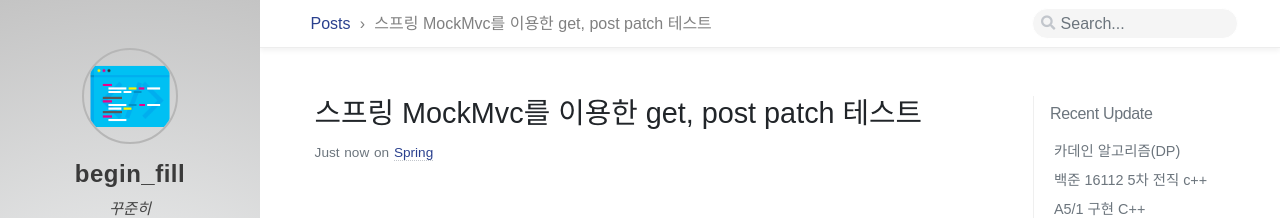
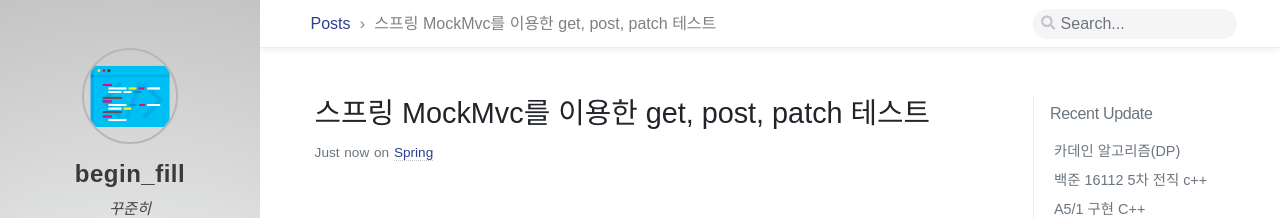
Before and after one commit to ip99202/ip99202.github.io, a Jekyll site: the page built from _posts/2021-01-21-스프링-MockMvc-테스트.md, in a window 1280 px wide and 900 px high. Shown: the top 218 px of the window. Built offline with Jekyll 4.4.1, drawn with Linux system fonts in a browser that asks for light colours; nearby versions of some CDN libraries; some web fonts are replaced; comment, search, counter and statistics services are not loaded.

```diff
--- a/_posts/2021-01-21-스프링-MockMvc-테스트.md
+++ b/_posts/2021-01-21-스프링-MockMvc-테스트.md
@@ -1,5 +1,5 @@
 ---
-title: 스프링 MockMvc를 이용한 get, post patch 테스트
+title: 스프링 MockMvc를 이용한 get, post, patch 테스트
 date: 2021-01-21 18:00:00 +0800
 categories: [Spring]
 tags: [Spring]
```
